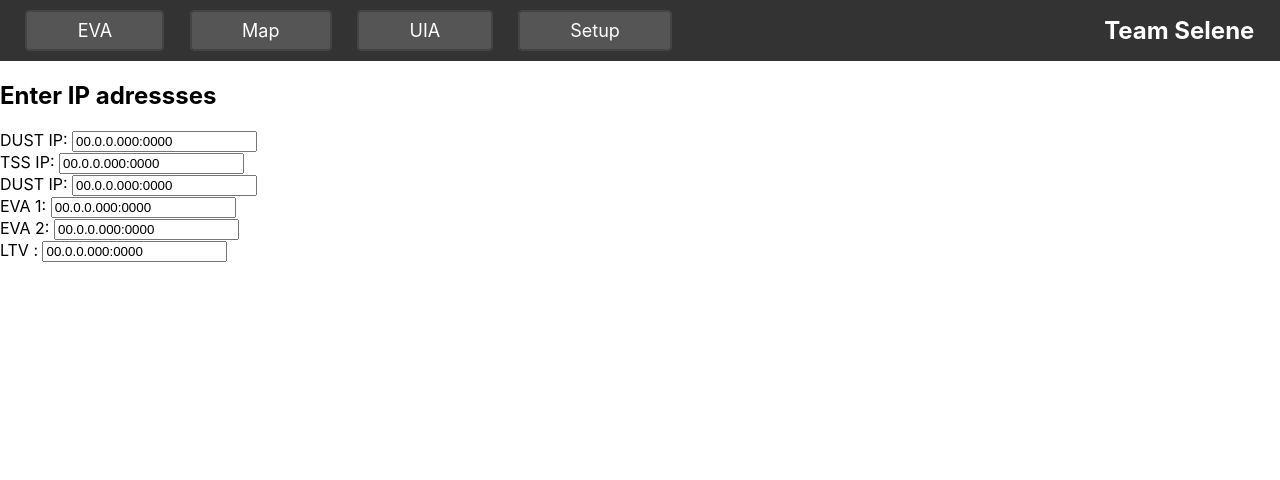
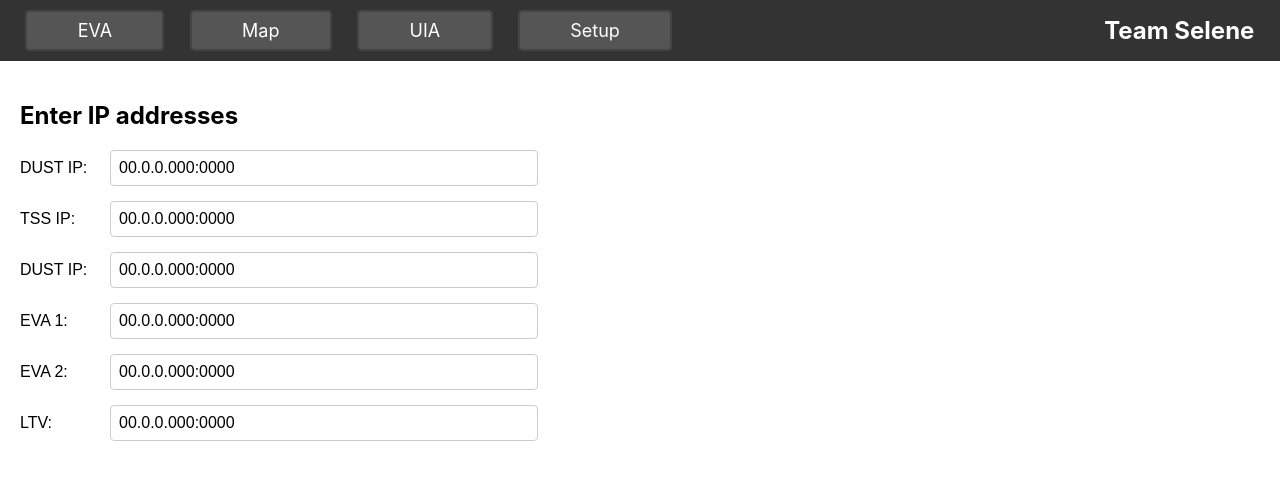
Before and after one commit to coolD9/Selene-in-SUITS, a React (Create React App) app in the folder User_Interface/UI_Main/client/: page / in a window 1280 px wide. Shown: the top 480 px of the page. Built offline with nearby package versions, Linux system fonts and the light colour scheme.

Commit message:
Fixed the alignment of the input boxes in the setup page.

```diff
--- a/User_Interface/UI_Main/client/src/components/Setup.js
+++ b/User_Interface/UI_Main/client/src/components/Setup.js
@@ -1,7 +1,7 @@
 import React from 'react';
 
 /*
-* Setup() - **PAGE**
+* Setup() - PAGE
 *
 * Description:
 *      Page component where connectivity information will be
@@ -14,47 +14,85 @@ import React from 'react';
 *     A JSX object to be displayed.
 */
 function Setup() {
-  return(
-    <div className>
+  return (
+    <div className="setup-container">
+      <h2>Enter IP addresses</h2>
 
-        <h2>Enter IP adressses</h2>
+      {/* Form used for input fields.*/}
+      <form className="ip-form">
 
-        <div className = "dust">
-          <label>DUST IP: </label>
+        <div className="form-row">
+          <label>DUST IP:</label>
           <input name="dustInput" defaultValue="00.0.0.000:0000" />
-
         </div>
 
-        <div className = "tss">
-          <label>TSS IP: </label>
+        <div className="form-row">
+          <label>TSS IP:</label>
           <input name="tssInput" defaultValue="00.0.0.000:0000" />
-
         </div>
 
-        <div className = "dust">
-          <label>DUST IP: </label>
+        <div className="form-row">
+          <label>DUST IP:</label>
           <input name="dustInput" defaultValue="00.0.0.000:0000" />
-
         </div>
 
-        <div className = "eva">
-          <label>EVA 1: </label>
+        <div className="form-row">
+          <label>EVA 1:</label>
           <input name="evaInput" defaultValue="00.0.0.000:0000" />
         </div>
 
-        <div className = "eva2">
-          <label>EVA 2: </label>
+        <div className="form-row">
+          <label>EVA 2:</label>
           <input name="eva2Input" defaultValue="00.0.0.000:0000" />
         </div>
 
-        <div className = "ltv">
-          <label>LTV : </label>
+        <div className="form-row">
+          <label>LTV:</label>
           <input name="ltvInput" defaultValue="00.0.0.000:0000" />
         </div>
+      </form>
 
+      {/* Sets how the page should be formated.
+          If try to place this in css, the inpt boxes will not be
+          aligned properly.*/}
+      <style>{`
 
+        .setup-container {
+
+          padding: 20px;
+          max-width: 500px;
+        }
+
+        .ip-form {
+          display: flex;
+          flex-direction: column;
+          gap: 15px;
+        }
+
+        .form-row {
+          display: grid;
+          grid-template-columns: 80px 1fr;
+          align-items: center;
+          gap: 10px;
+        }
+
+        label {
+          color: black;
+          font-size: 16px;
+          font-family: Arial, Helvetica, sans-serif;
+          font-weight: normal;
+        }
+
+        input {
+          padding: 8px;
+          border: 1px solid #ccc;
+          border-radius: 4px;
+          font-size: 16px;
+          width: 100%;
+        }
+      `}</style>
     </div>
-  )
+  );
 }
 
 export default Setup;
--- a/User_Interface/UI_Main/client/src/components/css/Setup.css
+++ b/User_Interface/UI_Main/client/src/components/css/Setup.css
@@ -1,43 +1,32 @@
+.setup-container {
+    padding: 20px;
+    max-width: 500px;
+  }
 
-.body {
-    display:flex;
+  .ip-form {
+    display: flex;
     flex-direction: column;
-}
-.tss {
-    color:black;
+    gap: 15px;
+  }
+
+  .form-row {
+    display: grid;
+    grid-template-columns: 80px 1fr;
+    align-items: center;
+    gap: 10px;
+  }
+
+  label {
+    color: black;
     font-size: 16px;
     font-family: Arial, Helvetica, sans-serif;
-    font-weight:normal;
-    opacity:1;
+    font-weight: normal;
+  }
 
-}
-.dust {
-    color:black;
+  input {
+    padding: 8px;
+    border: 1px solid #ccc;
+    border-radius: 4px;
     font-size: 16px;
-    font-family: Arial, Helvetica, sans-serif;
-    font-weight:normal;
-    opacity:1;
-}
-.eva {
-    color:black;
-    font-size: 16px;
-    font-family: Arial, Helvetica, sans-serif;
-    font-weight:normal;
-    opacity:1;
-}
-
-.eva2 {
-    color:black;
-    font-size: 16px;
-    font-family: Arial, Helvetica, sans-serif;
-    font-weight:normal;
-    opacity:1;
-}
-
-.ltv {
-    color:black;
-    font-size: 16px;
-    font-family: Arial, Helvetica, sans-serif;
-    font-weight:normal;
-    opacity:1;
-}
+    width: 100%;
+  }
```
